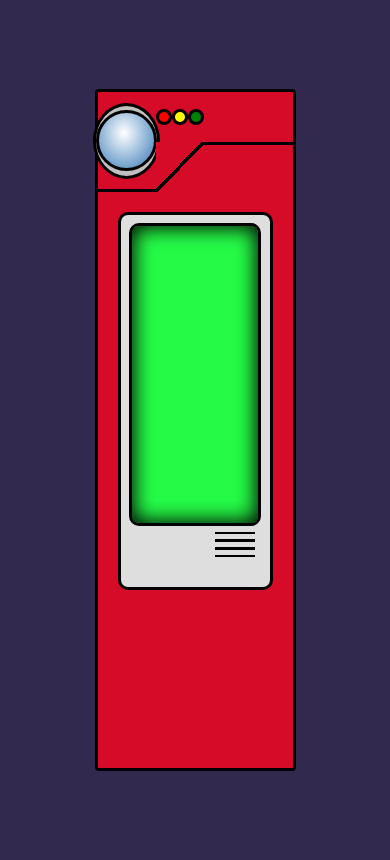
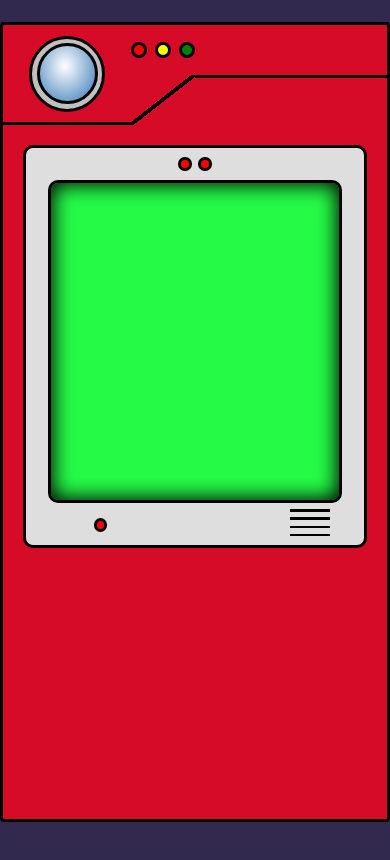
Before and after one commit to mikefieldmay/Pokedex-CSS, a website: page public/index.html in a window 390 px wide. Drawn offline with Linux system fonts and the light colour scheme.

Commit message:
Made pokedex more responsive and added buttons

```diff
--- a/public/index.html
+++ b/public/index.html
@@ -24,8 +24,13 @@
       <div class="pokedex__header_curve"></div>
     </div>
     <div class="pokedex__screen_container">
+      <div class="button-wrapper">
+        <div class="pokedex_button"></div>
+        <div class="pokedex_button"></div>
+      </div>
       <div class="pokedex__screen"></div>
       <div class="pokedex__screen_bottom">
+        <div class="pokedex_button"></div>
         <div class="pokedex__burger_menu">
           <div class="pokedex__burger_line"></div>
           <div class="pokedex__burger_line"></div>
--- a/public/main.css
+++ b/public/main.css
@@ -25,12 +25,15 @@ body {
   justify-content: center;
   align-items: center;
   height: 100vh;
+  margin: 0;
 }
 
 .pokedex__container {
-  width: 50vw;
-  max-width: 380px;
-  height: 80vh;
+  box-sizing: border-box;
+  width: 100vw;
+  max-width: 500px;
+  max-height: 800px;
+  height: 100vh;
   background-color: var(--pokedex-main-colour);
   border-radius: 4px;
   border: var(--border-outline) solid black;
@@ -115,28 +118,50 @@ body {
 }
 
 .pokedex__screen_container {
-  height: 55%;
+  height: 50%;
   margin: 20px;
   border: var(--border-outline) solid black;
   border-radius: 10px;
   background: rgb(222, 222, 222);
+  display: flex;
+  flex-direction: column;
+}
+
+.button-wrapper {
+  align-self: center;
+  height: 8%;
+  width: 10%;
+  display: flex;
+  justify-content: space-between;
+  align-items: center;
+}
+
+.pokedex_button {
+  height: calc(.75 * var(--header-mini-button-radius));
+  width: calc(.75 * var(--header-mini-button-radius));
+  border-radius: 50%;
+  border: 3px solid black;
+  display: inline-block;
+  background-color: red;
 }
 
 .pokedex__screen {
   height: 80%;
   width: 85%;
-  margin: 5% auto 0;
+  margin: 0 auto;
   border: var(--border-outline) solid black;
   border-radius: 10px;
+  box-shadow: 0 0 20px 2px black inset;
+  animation-name: bootUp;
+  animation-duration: 4s;
   background: #25FB47;
-  box-shadow: 0 0 20px 2px black inset;
 }
 
 .pokedex__screen_bottom {
   display: flex;
   height: 8%;
   width: 100%;
-  justify-content: flex-end;
+  justify-content: space-between;
   align-self: flex-end;
   padding-top: 6px;
 }
@@ -150,8 +175,18 @@ body {
   margin-right: 10%;
 }
 
+.pokedex__screen_bottom .pokedex_button {
+  margin-left: 20%;
+  align-self: center;
+}
+
 .pokedex__burger_line {
   width: 100%;
   height: 10%;
   background: black;
 }
+
+@keyframes bootUp {
+  from {background-color: black;}
+  to {background-color: #25FB47;}
+}
```
